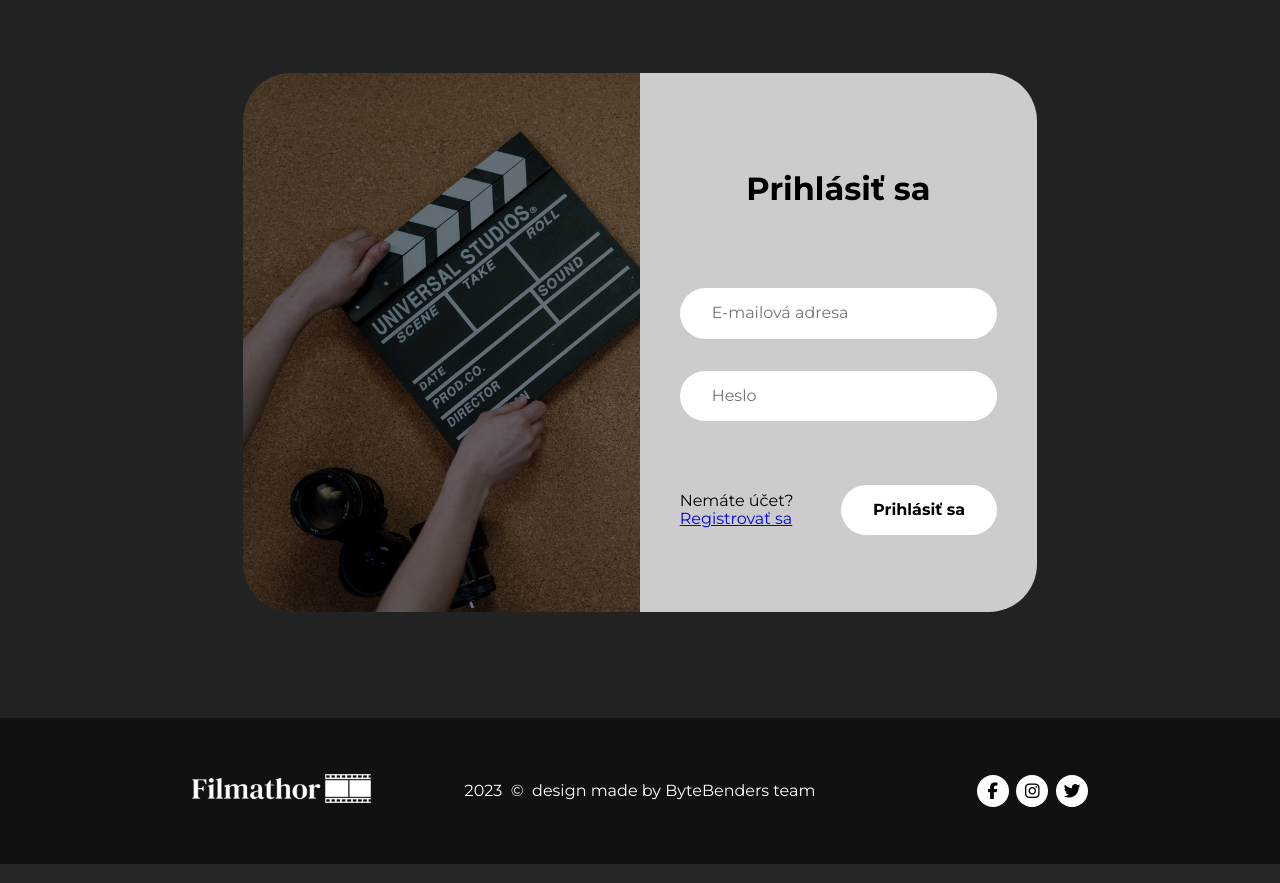
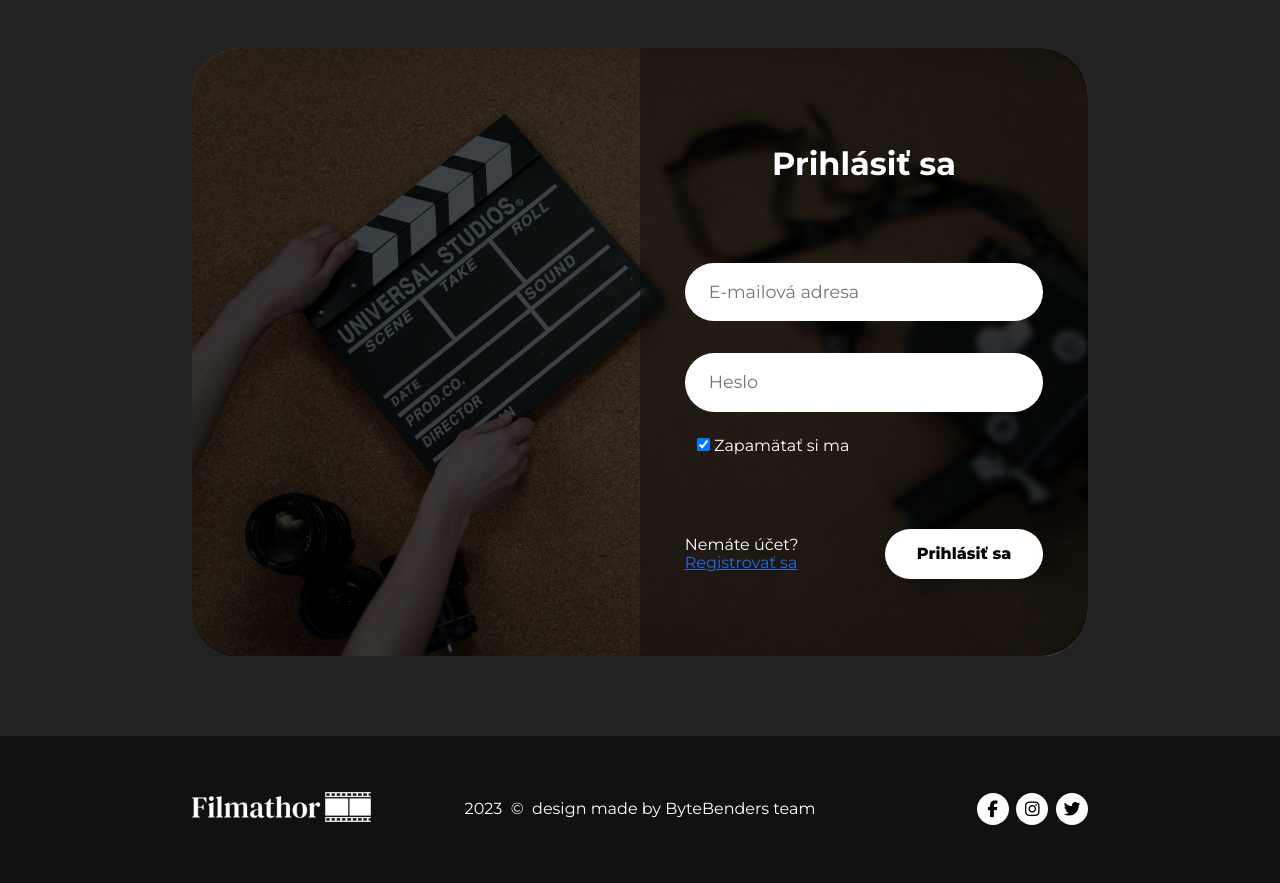
Before and after one commit to radimir007/film_suggestor, a PHP site: page /login.html in a window 1280 px wide. Shown: the part 106-989 px from the top of the page. Run offline with PHP 8.4, Linux system fonts and the light colour scheme.

Commit message:
Remade login form

```diff
--- a/assets/css/login.css
+++ b/assets/css/login.css
@@ -30,27 +30,27 @@ main {
 /* Login form */
 .login-holder {
     margin: 3rem 0;
-    padding: 2vw 4vw;
     display: flex;
+    background: url(../img/form-image.jpg);
+    background-size: cover;
+    border-radius: 3rem;
+}
+
+.form-heading {
+    backdrop-filter: brightness(30%);
+    border-radius: 3rem 0 0 3rem;
 }
 
 .login-holder > * {
     flex-basis: 50%;
 }
 
-.form-heading {
-    background: url(../img/form-image.jpg);
-    background-size: cover;
-    border-radius: 3rem 0 0 3rem;
-    filter: brightness(50%);
-}
-
 .login-form {
     padding: 6vw 0;
     align-items: center;
-    background: #ccc;
-    color: black;
+    background: #000c;
     border-radius: 0 3rem 3rem 0;
+    backdrop-filter: blur(3px);
 }
 
 .login-form form {
@@ -66,12 +66,14 @@ main {
 
 .login-form form > input {
     margin-top: 2rem;
-    padding: 1rem 2rem;
+    padding: 1.2rem 1.5rem;
     flex-basis: 80%;
 
     border-radius: 10rem;
     border: none;
     background: white;
+
+    font-size: 1.1rem;
 }
 
 .login-form form > div {
@@ -89,5 +91,16 @@ main {
     border: none;
     background: white;
 
-    font-weight: bold;
+    font-weight: 800;
 }
+
+.login-form a {
+    color: #246aea;
+}
+
+.remember-field {
+    justify-self: start;
+    flex-basis: 80%;
+    border: none;
+    margin-top: 1.5vw;
+}
--- a/login.html
+++ b/login.html
@@ -33,6 +33,12 @@
                            placeholder="E-mailová adresa">
                     <input type="password" name="user-pass" id="user-pass" required
                            placeholder="Heslo">
+
+                    <fieldset class="remember-field">
+                        <input type="checkbox" name="remember" id="remember-checkbox" checked>
+                        <label for="remember-checkbox">Zapamätať si ma</label>
+                    </fieldset>
+
                     <div>
                         <span>Nemáte účet? <a href="register.html">Registrovať sa</a></span>
                         <input type="submit" value="Prihlásiť sa">
```
